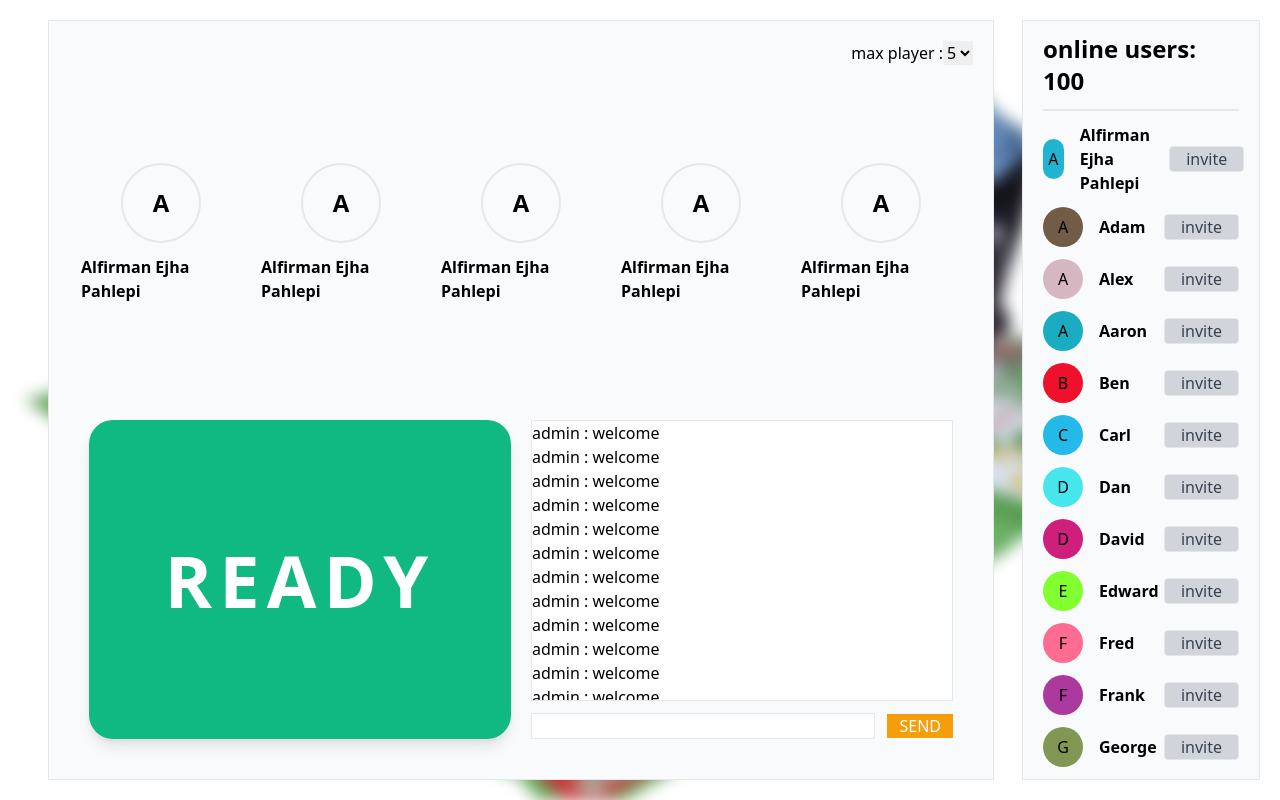
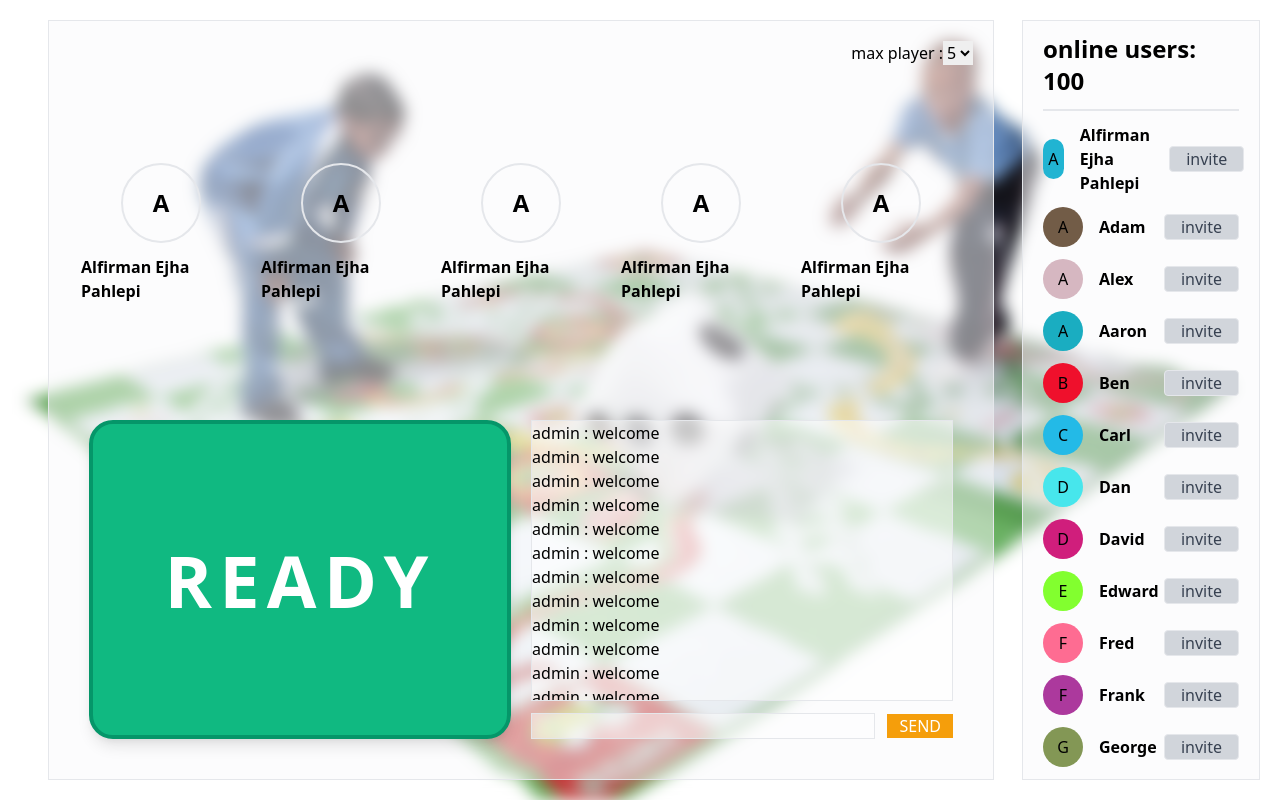
Before and after one commit to alfirmanpahlepi/snake-and-ladder, a Next.js app in the folder client/: page /room/1 in a window 1280 px wide. Built offline with nearby package versions, Linux system fonts and the light colour scheme.

Commit message:
update: redesign room

```diff
--- a/client/src/pages/play/[id].tsx
+++ b/client/src/pages/play/[id].tsx
@@ -22,7 +22,7 @@ export default function Play() {
                 <div className="h-[600px] w-[25rem] border z-20 bg-gray-50/50 p-5 space-y-4 flex flex-col">
                     <div className="h-1/4 flex justify-center items-center flex-col">
                         <span className="text-xl font-semibold text-red-800 h-10 w-10">5s</span>
-                        <h3 className="text-5xl font-extrabold text-green-800">Your turn</h3>
+                        <h3 className="text-4xl font-bold text-green-800">Ejha's turn</h3>
                     </div>
                     <div className="h-2/4 flex flex-col">
                         <div className="flex-grow overflow-auto border bg-white/50">
--- a/client/src/pages/room/[id].tsx
+++ b/client/src/pages/room/[id].tsx
@@ -2,7 +2,7 @@ export default function Room() {
   return (
     <div className="p-5 h-screen w-screen flex space-x-7 relative">
       <div className="absolute top-0 left-0 h-screen w-screen bg-cover blur" style={{ backgroundImage: "url(/background.jpg)" }}></div>
-      <div className="flex-[2.5] border p-5 flex flex-col space-y-5 bg-gray-50 z-20">
+      <div className="flex-[2.5] border p-5 flex flex-col space-y-5 bg-gray-50/50 z-20">
         <p className="text-right">max player :
           <select>
             <option>5</option>
@@ -24,9 +24,9 @@ export default function Room() {
           }
         </div>
         <div className="h-1/2 p-5 flex space-x-5">
-          <button className="w-1/2 bg-green-500 hover:bg-green-600 active:bg-green-400 shadow-lg rounded-3xl text-white flex justify-center items-center text-7xl font-bold uppercase tracking-widest">ready</button>
+          <button className="w-1/2 bg-green-500 hover:bg-green-600 active:bg-green-400 border-4 border-green-600 active:border-green-400 shadow-lg rounded-3xl text-white flex justify-center items-center text-7xl font-bold uppercase tracking-widest">ready</button>
           <div className="w-1/2 flex flex-col">
-            <div className="flex-grow overflow-auto border bg-white">
+            <div className="flex-grow overflow-auto border bg-white/50">
               {
                 [1, 1, 11, 1, 11, 1, 1, 1, 1, 1, 1, 1].map((el, i) => (
                   <p key={i}>admin : welcome</p>
@@ -34,13 +34,13 @@ export default function Room() {
               }
             </div>
             <div className="flex items-center mt-3 space-x-3">
-              <input className="flex-grow border" />
+              <input className="flex-grow border bg-white/50" />
               <button className="bg-yellow-500 hover:bg-yellow-600 active:bg-yellow-400 text-white px-3">SEND</button>
             </div>
           </div>
         </div>
       </div>
-      <div className="flex-1 border px-5 overflow-auto bg-gray-50 z-20">
+      <div className="flex-1 border px-5 overflow-auto bg-gray-50/50 z-20">
         <h4 className="font-bold text-2xl border-b-2 py-3">online users: 100</h4>
         <div className="py-3 space-y-3">
           {
```
